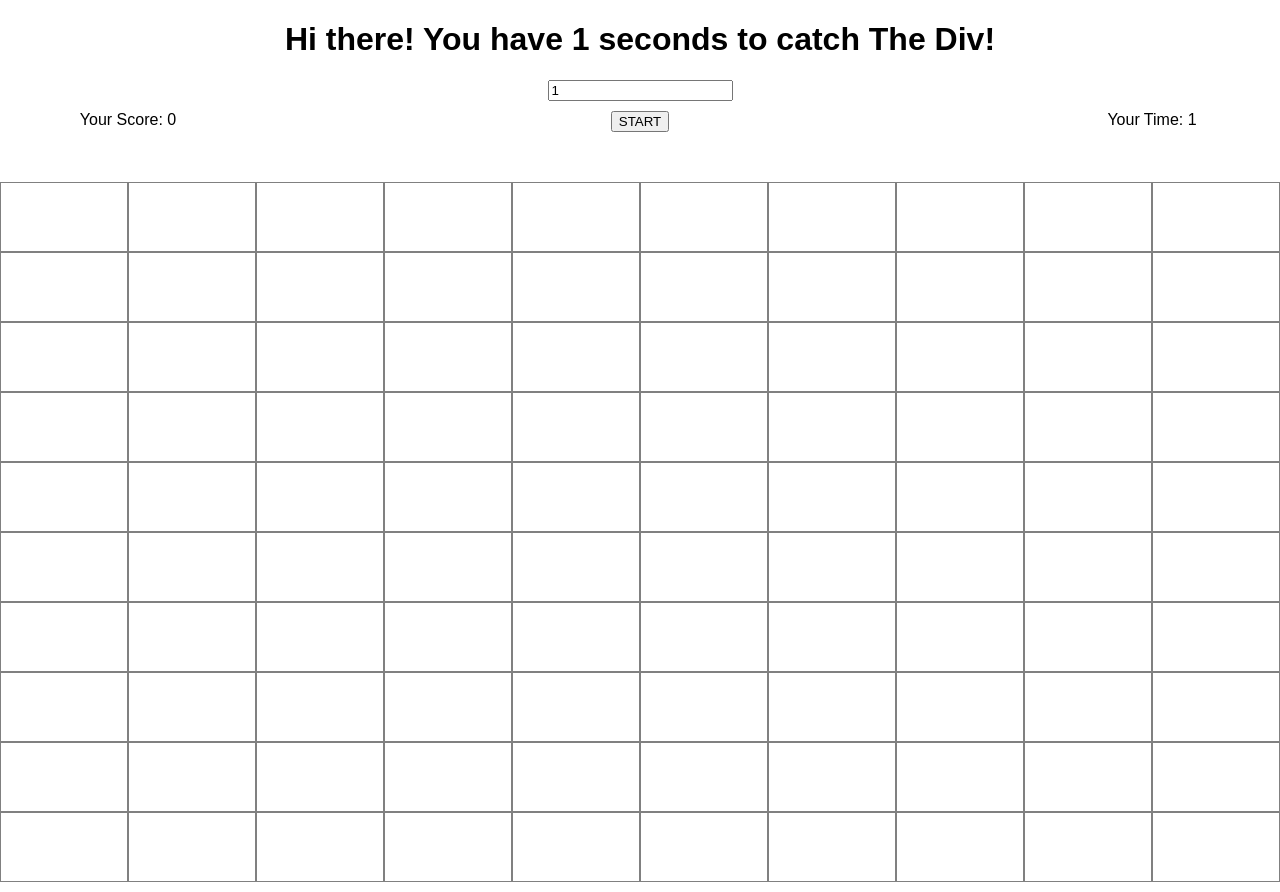
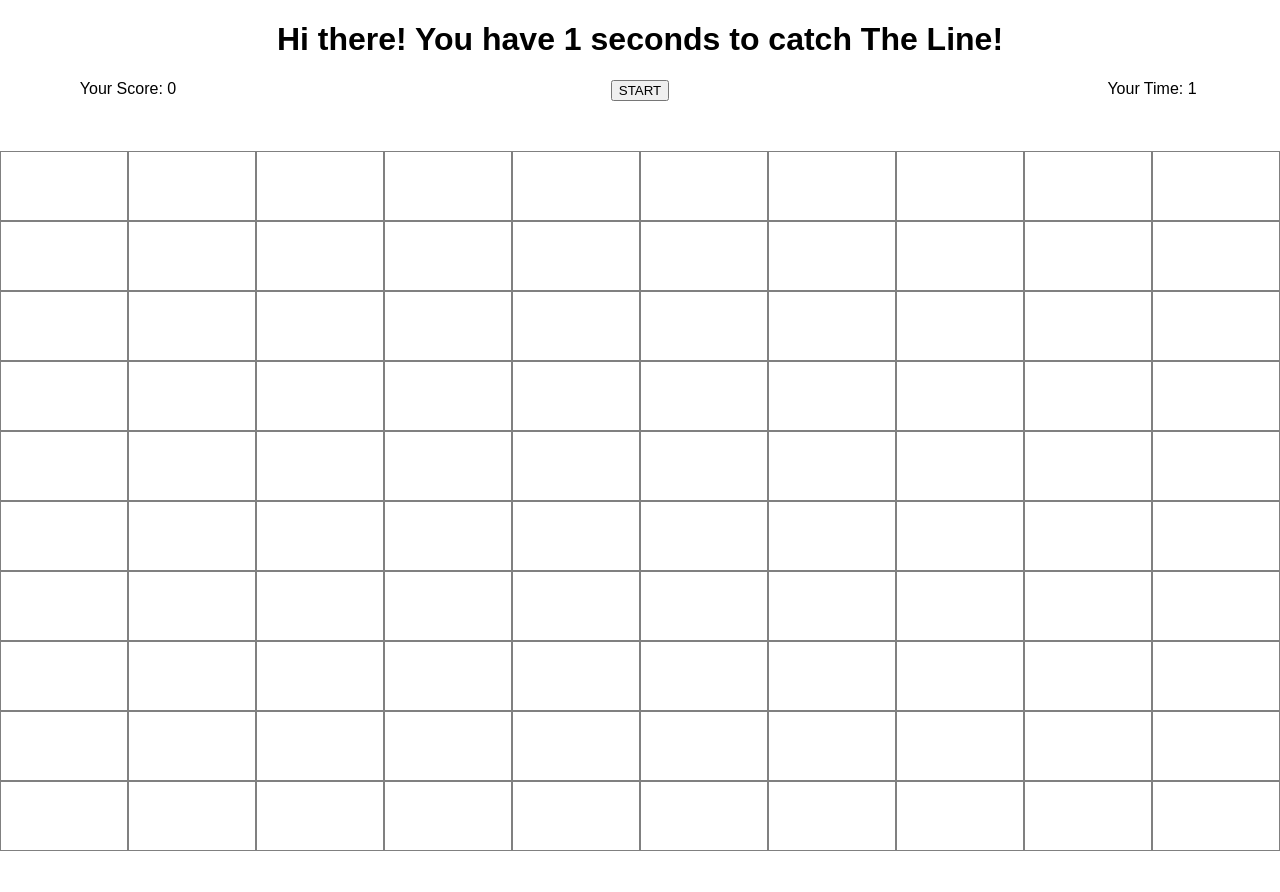
Before and after one commit to dariuszwojtowicz/react_course, a React (Create React App) app: page / in a window 1280 px wide. After the commit the page ends 861 px from the top, so only its background shows below. Built offline with nearby package versions, Linux system fonts and the light colour scheme.

Commit message:
Working Game

```diff
--- a/src/App.js
+++ b/src/App.js
@@ -22,12 +22,7 @@ class App extends Component {
   render() {
     return (
       <div className="App">
-        <h1>Hi there! You have {this.state.time} seconds to catch The Div!</h1>
-        <input
-          type="text"
-          value={this.state.time}
-          onChange={this.resetGame}
-          />
+        <h1>Hi there! You have {this.state.time} seconds to catch The Line!</h1>
         <Board time={this.state.time} />
       </div>
     );
--- a/src/components/Board/Board.js
+++ b/src/components/Board/Board.js
@@ -30,8 +30,9 @@ const board = (props) => {
 
   useEffect(() => {
     if (timer < 0) {
+      setTimer(0);
       clearInterval(int);
-      if (window.confirm('You lost! Do you want to play again?')) {
+      if (window.confirm(`Game Over! Your result is ${points} points. Do you want to play again?`)) {
         window.location.reload();
       }
     }
@@ -64,10 +65,8 @@ const board = (props) => {
             return <div
               onClick={divClicked.bind(this, divId)}
               key={divId}
-              style={{
-                backgroundColor: divId === current ? 'grey' : 'white'
-              }}
-            ></div>;
+              style={{color: '#E8D5D5'}}
+            >{divId === current ? '|' : ''}</div>;
           })
         }
       </div>
```
